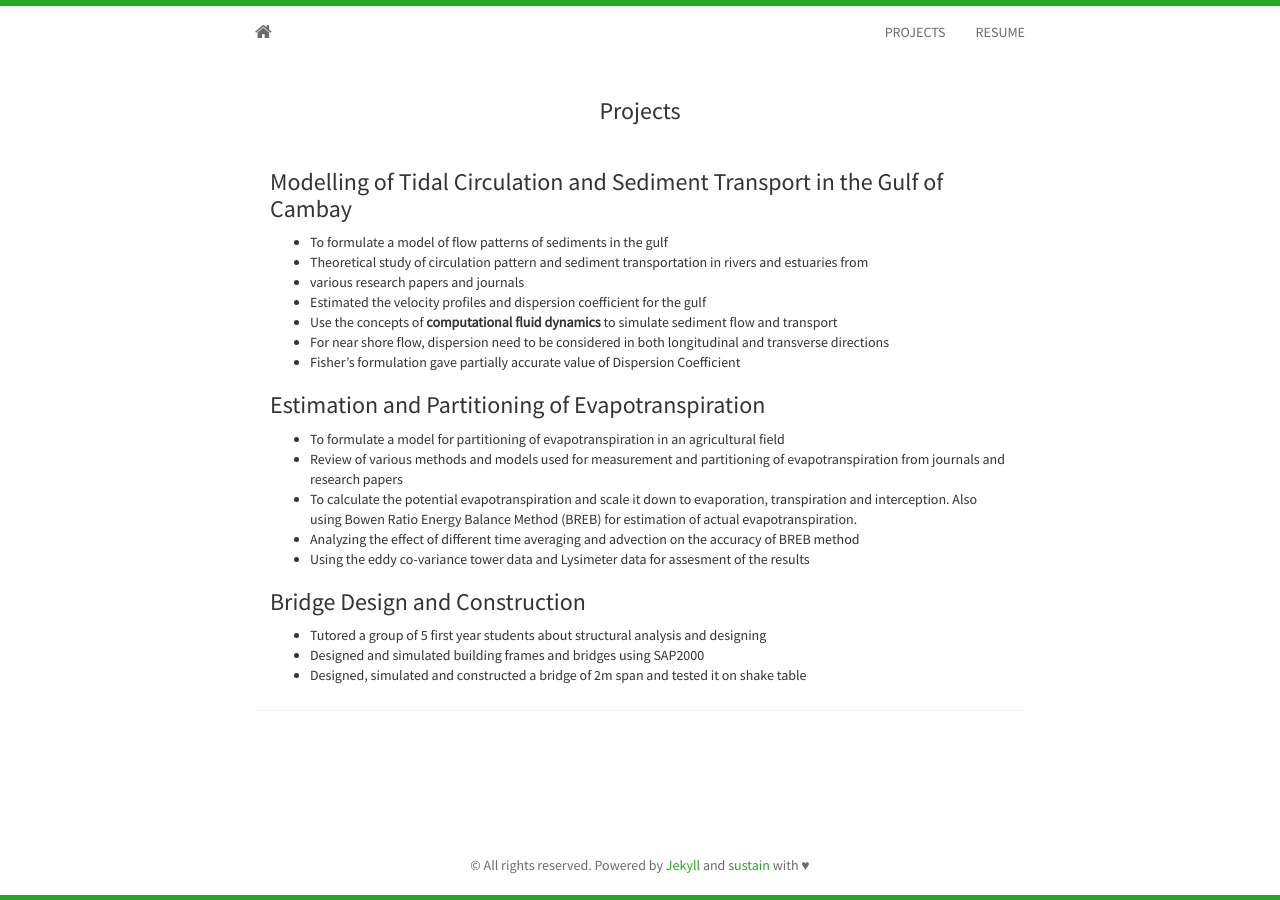
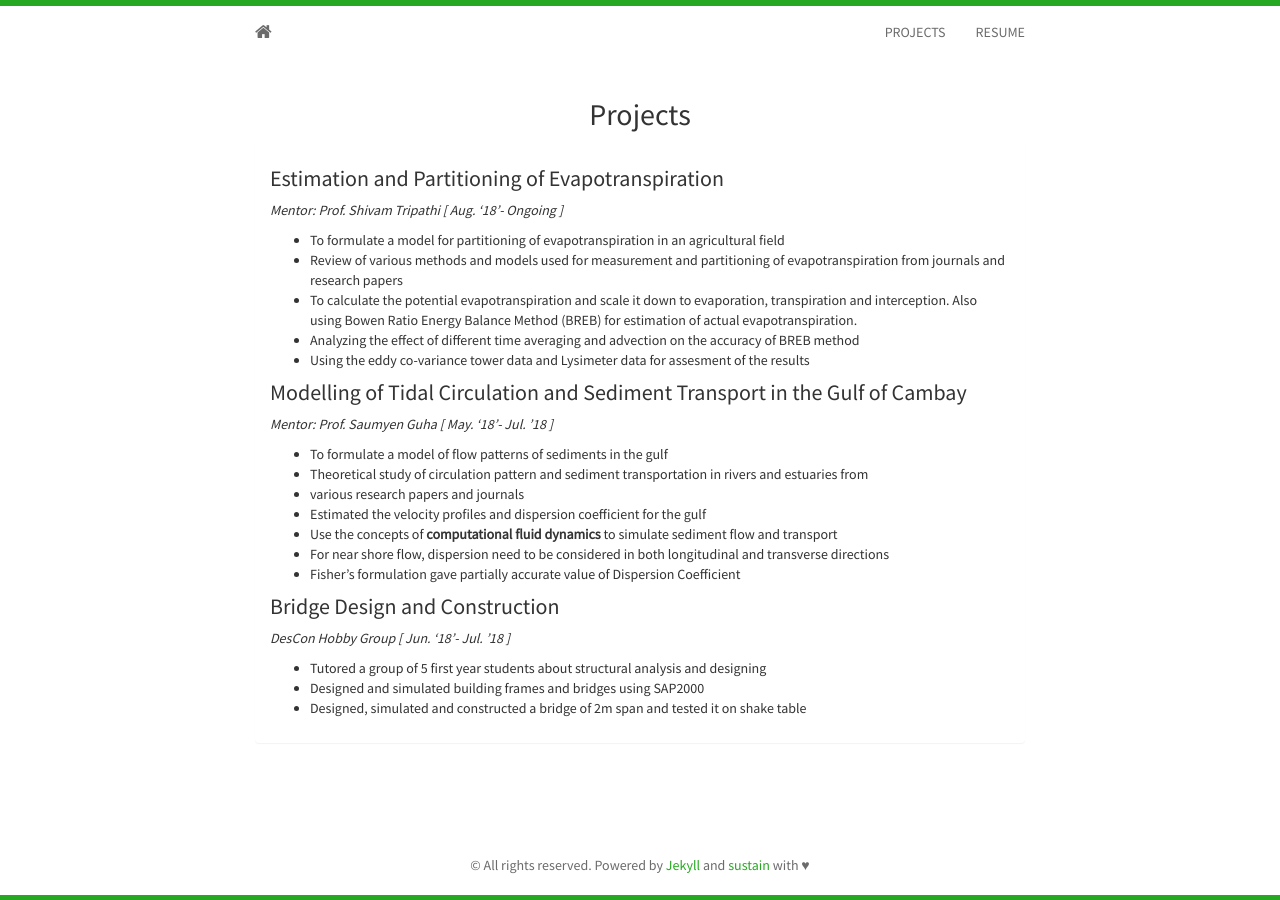
Before and after one commit to bhumikao/bhumikao.github.io, a Jekyll site: the page built from projects.md, in a window 1280 px wide. Built offline with Jekyll 4.4.1, drawn with Linux system fonts in a browser that asks for light colours; nearby versions of some CDN libraries.

Commit message:
updated projects

```diff
--- a/_layouts/projects.html
+++ b/_layouts/projects.html
@@ -4,9 +4,9 @@ layout: page
 
 <section id="projects">
 <div class="container">
-  <h3>Projects</h3>
+  <h2>Projects</h2>
   <div class="panel panel-default">
-    <div class="panel-body">
+    <div class="panel-body text-justify">
 		{{ content }}
     </div>
   </div>
--- a/projects.md
+++ b/projects.md
@@ -3,8 +3,19 @@ layout: projects
 title: Projects
 ---
 
-### Modelling of Tidal Circulation and Sediment Transport in the Gulf of Cambay
+#### Estimation and Partitioning of Evapotranspiration
 
+*Mentor:  Prof. Shivam Tripathi [ Aug. '18'- Ongoing ]*
+* To formulate a model for partitioning of evapotranspiration in an agricultural field
+* Review of various methods and models used for measurement and partitioning of evapotranspiration from journals and research papers
+* To calculate the potential evapotranspiration and scale it down to evaporation, transpiration and interception. Also using Bowen Ratio Energy Balance Method (BREB) for estimation of actual evapotranspiration.
+* Analyzing the effect of different time averaging and advection on the accuracy of BREB method
+* Using the eddy co-variance tower data and Lysimeter data for assesment of the results
+
+
+
+#### Modelling of Tidal Circulation and Sediment Transport in the Gulf of Cambay
+*Mentor: Prof. Saumyen Guha [ May. '18'- Jul. ’18 ]*
 * To formulate a model of flow patterns of sediments in the gulf
 * Theoretical study of circulation pattern and sediment transportation in rivers and estuaries from
 * various research papers and journals
@@ -14,16 +25,10 @@ title: Projects
 * Fisher’s formulation gave partially accurate value of Dispersion Coefficient
 
 
-### Estimation and Partitioning of Evapotranspiration
 
-* To formulate a model for partitioning of evapotranspiration in an agricultural field
-* Review of various methods and models used for measurement and partitioning of evapotranspiration from journals and research papers
-* To calculate the potential evapotranspiration and scale it down to evaporation, transpiration and interception. Also using Bowen Ratio Energy Balance Method (BREB) for estimation of actual evapotranspiration.
-* Analyzing the effect of different time averaging and advection on the accuracy of BREB method
-* Using the eddy co-variance tower data and Lysimeter data for assesment of the results
+#### Bridge Design and Construction
 
-
-### Bridge Design and Construction
+*DesCon Hobby Group [ Jun. '18'- Jul. ’18 ]*
 * Tutored a group of 5 first year students about structural analysis and designing
 * Designed and simulated building frames and bridges using SAP2000
 * Designed, simulated and constructed a bridge of 2m span and tested it on shake table
```
